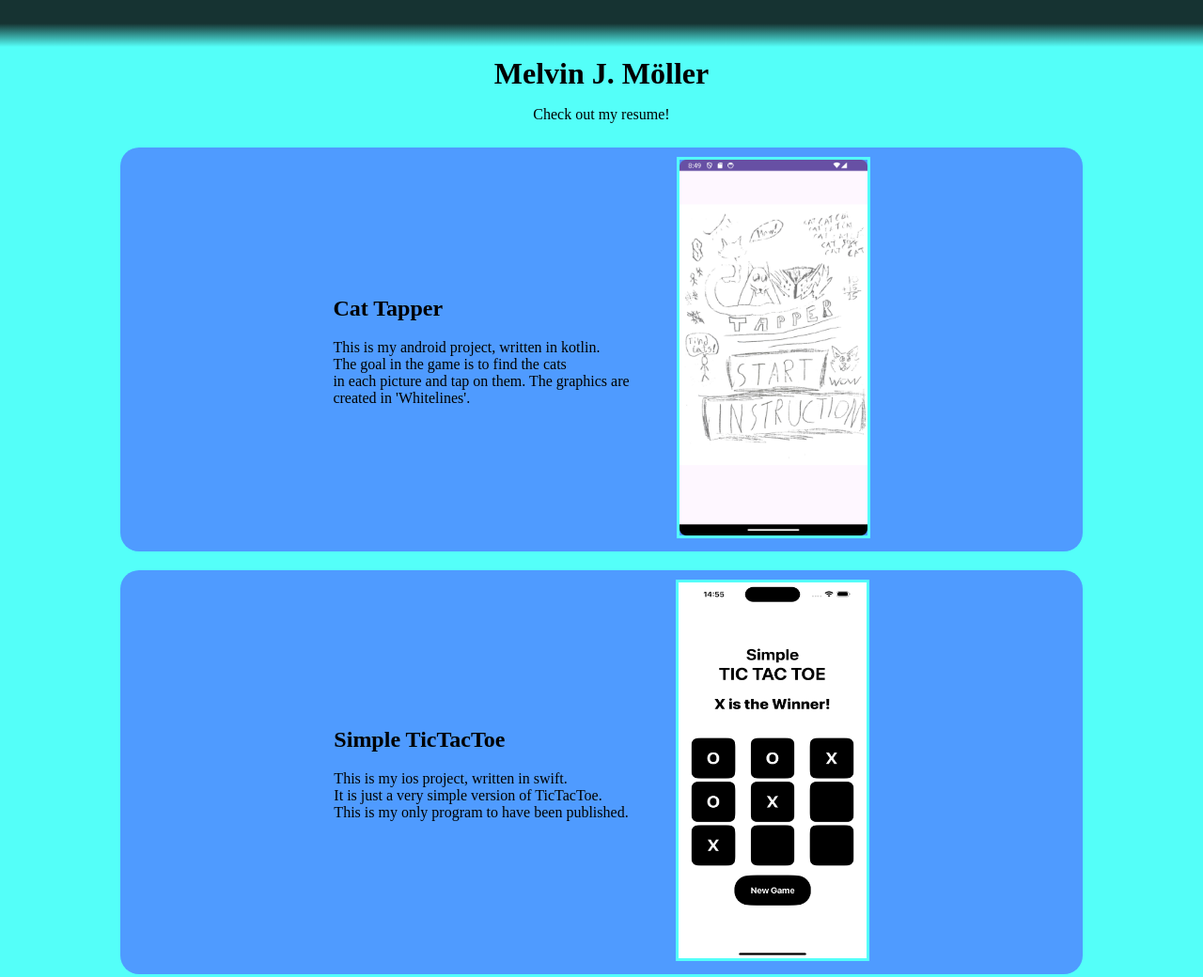
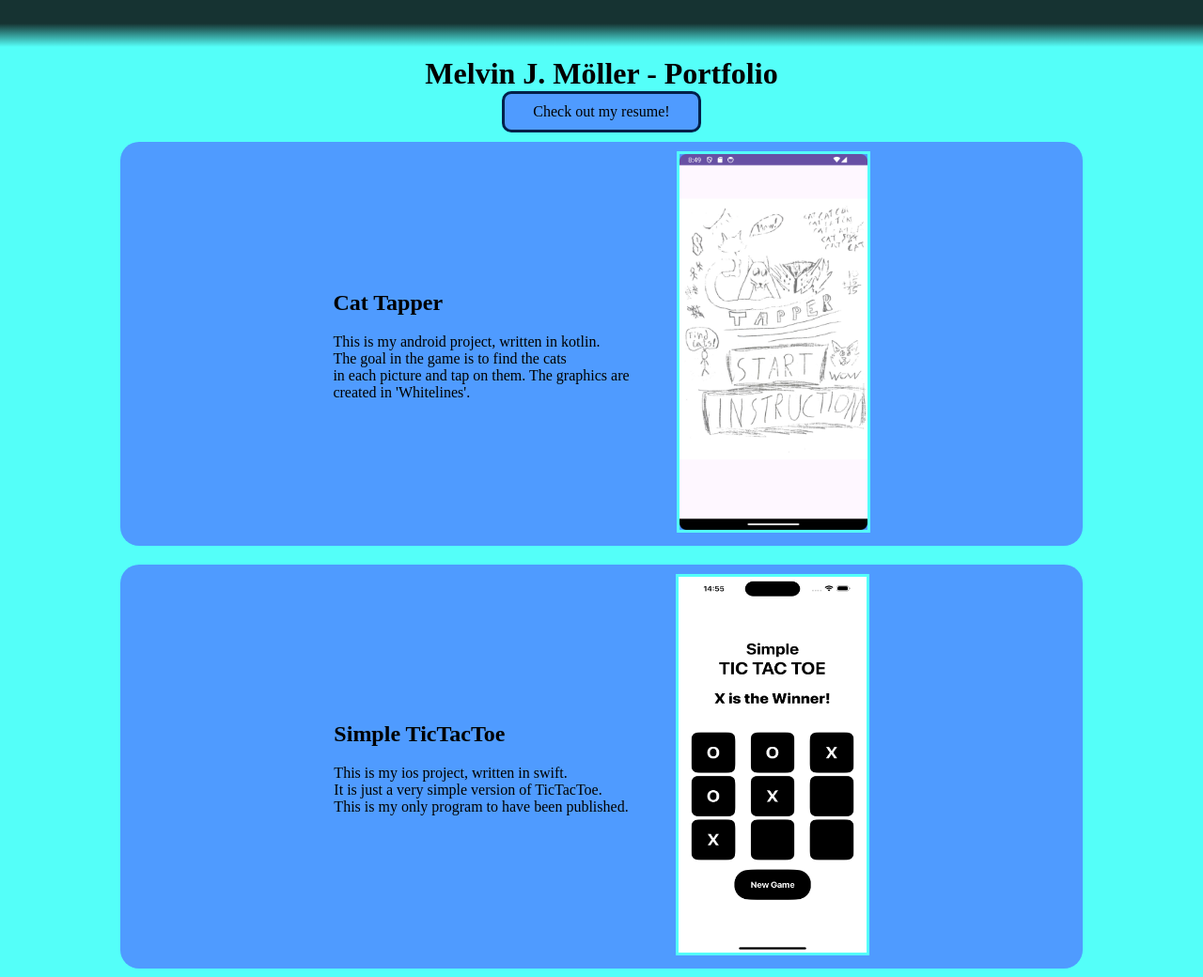
Before and after one commit to MelvinJMoller/mjmportfolio, a plain HTML site: page index.html in a window 1280 px wide. Shown: the top 1040 px of the page at 94% size. Drawn offline with Linux system fonts and the light colour scheme.

Commit message:
Fourth Commit

```diff
--- a/index.html
+++ b/index.html
@@ -10,8 +10,8 @@
     <header>
         <div id="header1"></div>
         <div id="header2">
-            <h1 id="headerTitle">Melvin J. Möller</h1>
-            <p>Check out my resume!</p>
+            <h1 id="headerTitle">Melvin J. Möller - Portfolio</h1>
+            <a class="linkButtonsAlt" href="JSBlackJack/blackjack.html">Check out my resume!</a>
         </div>
     </header>
 
@@ -80,7 +80,8 @@
                 rusty. This resulted in me not being very proud <br>
                 of this program but it is the only one I wrote in react native,<br>
                 so I think it still deserves a spot here.<br>
-                It is very simple app where you write stuff to do.</p>
+                It is very simple app where you write and remove<br>
+                stuff to do.</p>
             </div>
             <div class="pictureDiv"></div>
         </section>
--- a/style.css
+++ b/style.css
@@ -60,10 +60,25 @@ img {
     padding: 10px 30px;
     border: 3px solid #cffffd;
     border-radius: 10px;
+    color: #000000;
 }
 
 .linkButtons:hover {
     background-color: #4ce0db;
+}
+
+.linkButtonsAlt {
+    text-decoration: none;
+    background-color: #4f9bff;
+    text-align: center;
+    padding: 10px 30px;
+    border: 3px solid #01204a;
+    border-radius: 10px;
+    color: #000000;
+}
+
+.linkButtonsAlt:hover {
+    background-color: #6babff;
 }
 
 footer {
```
